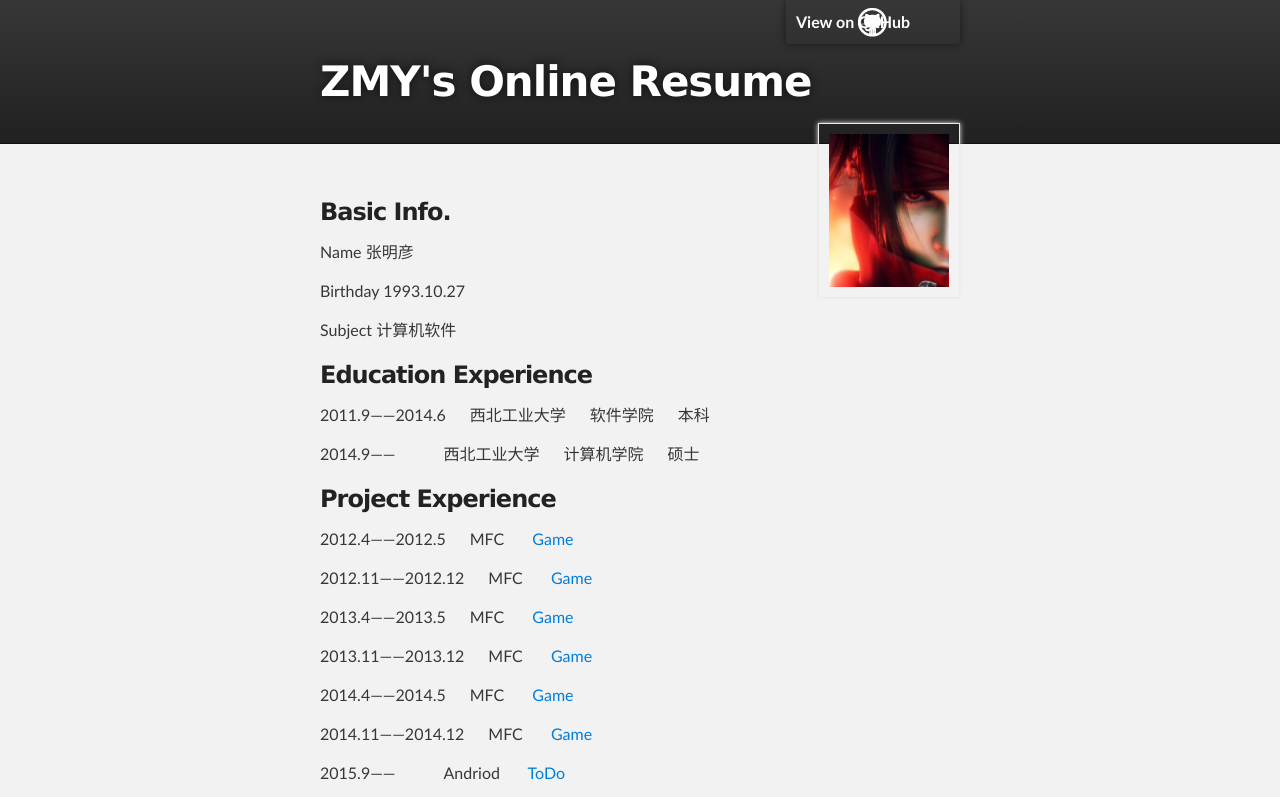
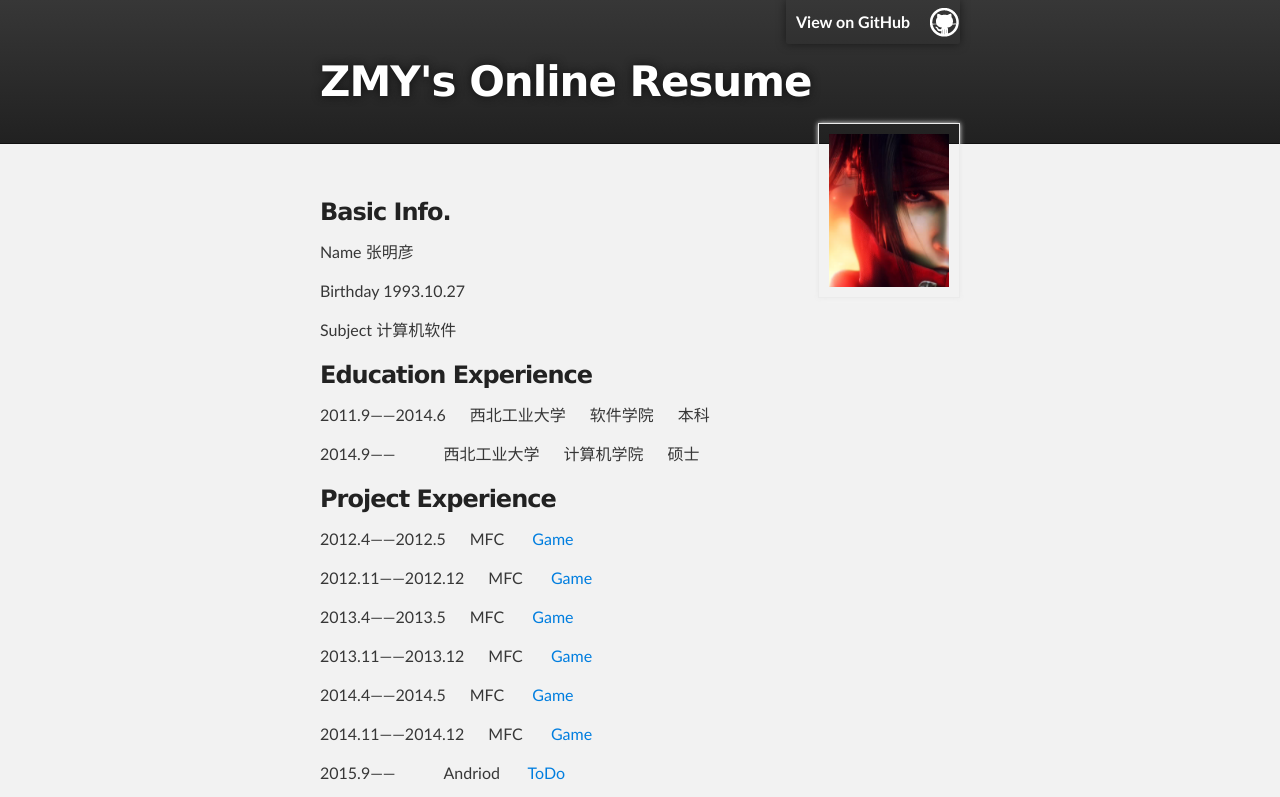
Before and after one commit to zmy235/MyOnlineResume, a plain HTML site: page index.html in a window 1280 px wide. Shown: the top 797 px of the page. Drawn offline with Linux system fonts and the light colour scheme.

Commit message:
Update stylesheet.css

```diff
--- a/stylesheets/stylesheet.css
+++ b/stylesheets/stylesheet.css
@@ -280,7 +280,7 @@ Full-Width Styles
   padding: 10px 50px 10px 10px;
   color: #fff;
   font-weight: 700;
-  background: url('../images/blacktocat.png') no-repeat center;
+  background: url('../images/blacktocat.png') no-repeat right;
   box-shadow: 0 0 10px rgba(0,0,0,.5);
   border-bottom-left-radius: 2px;
   border-bottom-right-radius: 2px;
```
